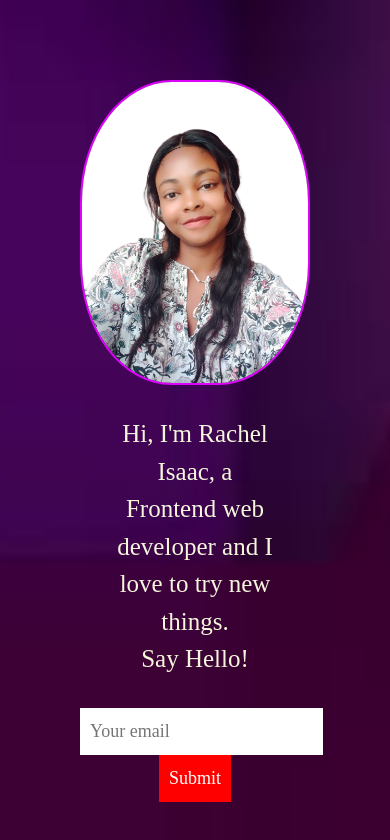
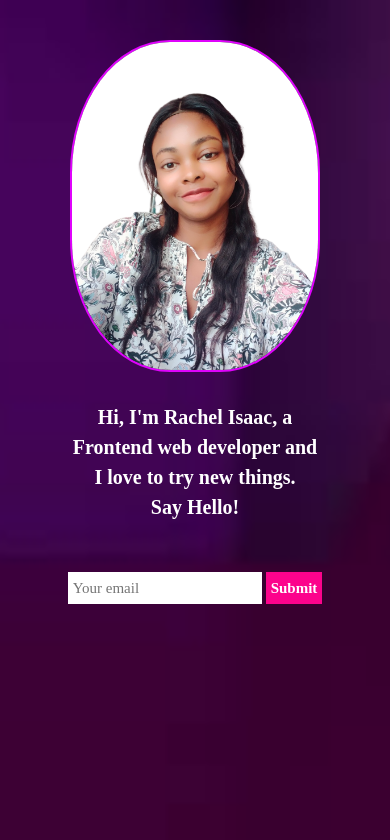
Before and after one commit to Rachelwebdev/my-very-simple-website, a plain HTML site: page index.html in a window 390 px wide. Drawn offline with Linux system fonts and the light colour scheme.

Commit message:
Add files via upload

```diff
--- a/index.html
+++ b/index.html
@@ -11,6 +11,6 @@
     <img src="rachel.png" alt="picture of me">
     <p>Hi, I'm Rachel Isaac, a Frontend web developer and I love to try new things. <br> Say Hello!</p>
     <input type="email" placeholder="Your email">
-    <input type="submit">
+    <input class="button" type="submit">
 </body>
 </html>
--- a/styles.css
+++ b/styles.css
@@ -1,12 +1,15 @@
-@import url('https://fonts.googleapis.com/css2?family=Merriweather+Sans:wght@300;400&display=swap');
+@import url("https://fonts.googleapis.com/css2?family=Merriweather+Sans:wght@300;400&display=swap");
 
-*, *::before, *::after {
+*,
+*::before,
+*::after {
   box-sizing: border-box;
 }
 * {
   margin: 0;
 }
-  html, body {
+html,
+body {
   height: 100%;
 }
 body {
@@ -17,43 +20,85 @@
   background-position: center;
   text-align: center;
   font-family: Merriweather;
-    color: beige;
-    font-size: 25px;
+  color: white;
   padding: 80px;
 }
-  img, picture, video, canvas, svg {
+img,
+picture,
+video,
+canvas,
+svg {
   display: block;
   max-width: 100%;
   border-radius: 40%;
   width: 250px;
   margin-left: auto;
   margin-right: auto;
-    border: 2px solid #df03fc ;
-
+  border: 2px solid #df03fc;
 }
-  input, button, textarea, select {
+input,
+button,
+textarea,
+select {
   font: inherit;
 }
-  p, h1, h2, h3, h4, h5, h6 {
+p,
+h1,
+h2,
+h3,
+h4,
+h5,
+h6 {
   overflow-wrap: break-word;
 }
-  #root, #__next {
+#root,
+#__next {
   isolation: isolate;
 }
 
-  p{
+p {
+  font-size: 30px;
   margin: 30px;
-
+  font-weight: bolder;
 }
 
-  input{
+input {
   border: 0;
   padding: 10px;
   font-size: 18px;
 }
 
 input[type="submit"] {
-     background-color: red;
+  background-color: #fc038c;
   color: white;
+  font-weight: bolder;
+}
 
+.button:hover {
+  background-color: #b51070;
 }
+
+@media screen and (max-width: 600px) {
+  p {
+    font-size: 20px;
+  }
+  input {
+    padding: 8px;
+    font-size: 15px;
+  }
+  body {
+    padding: 50px;
+  }
+}
+
+@media screen and (max-width: 470px) {
+  .button {
+    margin-top: 20px;
+  }
+  input {
+    padding: 5px;
+  }
+  body {
+    padding: 40px;
+  }
+}
```
Lines whose indentation alone changed are shown as unchanged.
